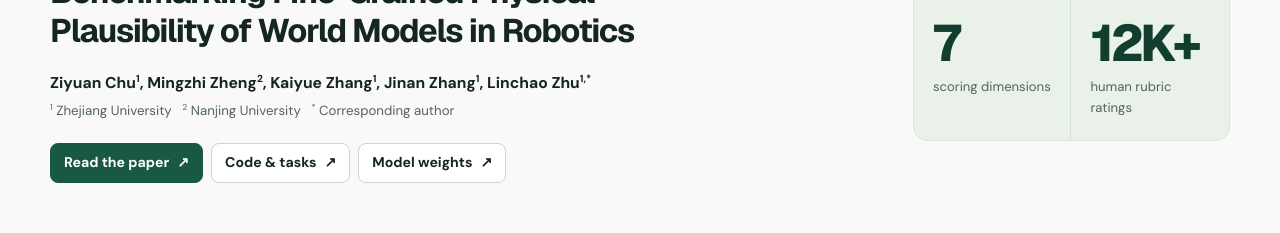
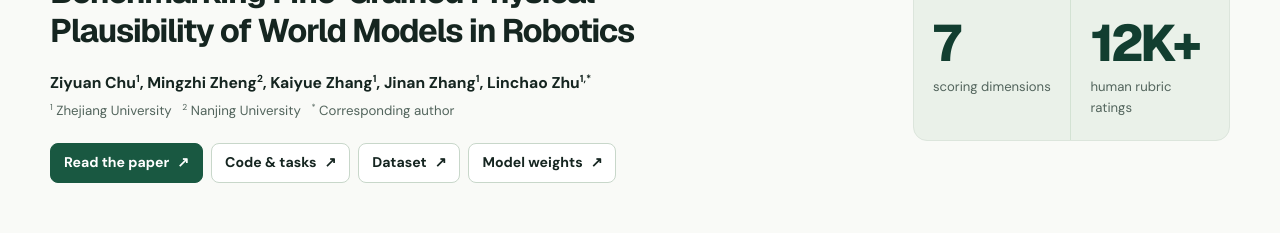
Before and after one commit to chuziyuan139/WorldPhy, a plain HTML site: page docs/index.html in a window 1280 px wide. Shown: the part 307-540 px from the top of the page. Drawn offline with nearby package versions, Linux system fonts and the light colour scheme.

Commit message:
Link the WorldPhy benchmark dataset

```diff
--- a/docs/index.html
+++ b/docs/index.html
@@ -35,6 +35,7 @@
         <div class="resources">
           <a class="button primary" href="https://arxiv.org/abs/2611.34130">Read the paper <span aria-hidden="true">↗</span></a>
           <a class="button" href="https://github.com/chuziyuan139/WorldPhy">Code &amp; tasks <span aria-hidden="true">↗</span></a>
+          <a class="button" href="https://huggingface.co/datasets/pandabear139/WorldPhy">Dataset <span aria-hidden="true">↗</span></a>
           <a class="button" href="https://huggingface.co/pandabear139/WorldPhyReward">Model weights <span aria-hidden="true">↗</span></a>
         </div>
       </div>
```
Also changed, not shown: 1 other file.
